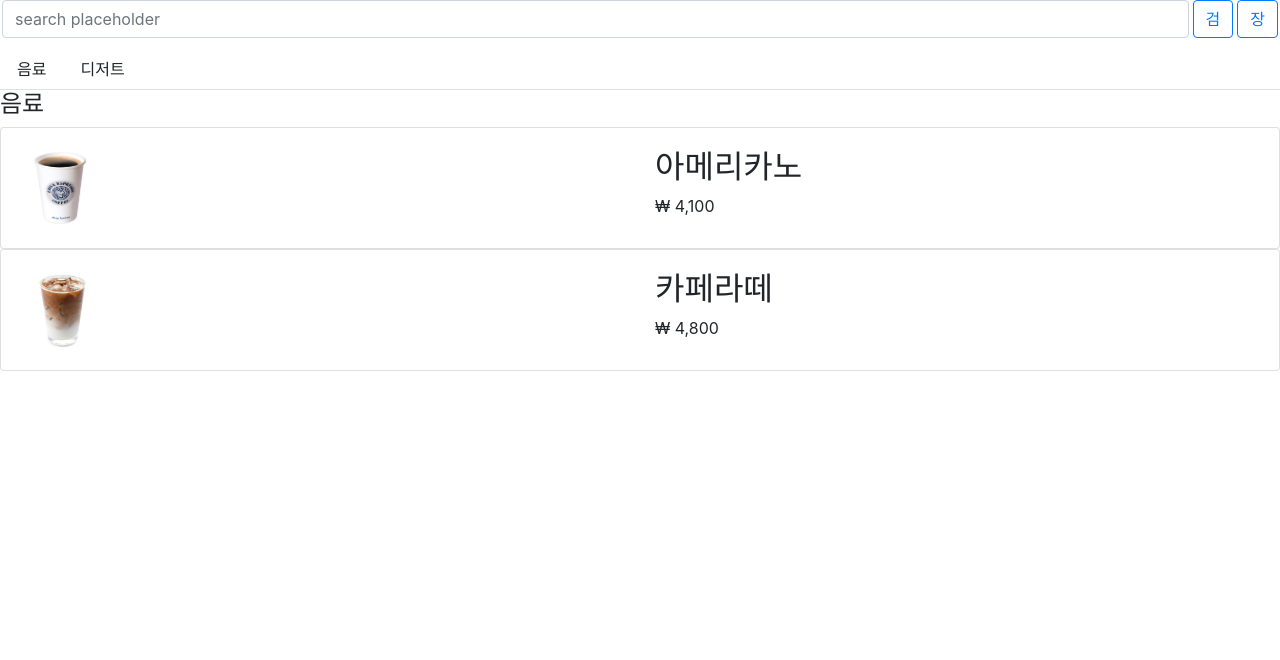
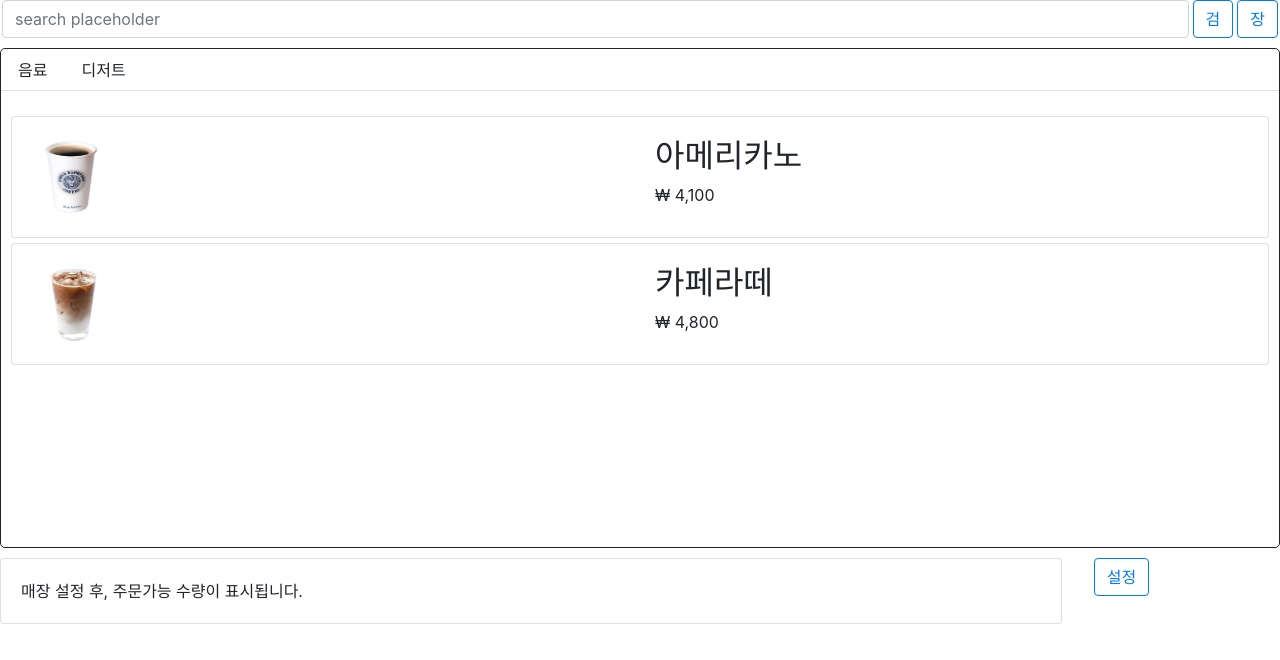
Before and after one commit to where-is-my-cup/Client, a React (Create React App) app: page / in a window 1280 px wide. Shown: the top 660 px of the page. Built offline with nearby package versions, Linux system fonts and the light colour scheme.

Commit message:
completed Search menu realTime

```diff
--- a/package.json
+++ b/package.json
@@ -33,6 +33,7 @@
     "eslint-config-airbnb": "^17.1.0",
     "eslint-plugin-import": "^2.17.2",
     "eslint-plugin-jsx-a11y": "^6.2.1",
-    "eslint-plugin-react": "^7.13.0"
+    "eslint-plugin-react": "^7.13.0",
+    "react-bootstrap": "^1.0.0-beta.8"
   }
 }
--- a/src/components/user/menuListView/IndexView.js
+++ b/src/components/user/menuListView/IndexView.js
@@ -1,13 +1,14 @@
 import React, { Component } from "react";
-import { Input, Button } from "reactstrap";
-import MenuTab from "./MenuTab";
+import { Input, Button, Card, Row, Col } from "reactstrap";
+import MenuTab from "./menuList/MenuTab";
 import "../../../styles/menuListView.css";
 
 export default class IndexView extends Component {
   constructor(props) {
     super(props);
-
+    this.Timeout = undefined;
     this.state = {
+      searchKeyword: "",
       categorys: ["음료", "디저트"],
       menus: [
         {
@@ -34,7 +35,17 @@ export default class IndexView extends Component {
       ]
     };
   }
+  search = keyword => {
+    if (this.Timeout !== undefined) clearTimeout(this.Timeout);
+    let bindThis = this;
+    this.Timeout = setTimeout(function() {
+      bindThis.setState({
+        searchKeyword: keyword
+      });
+    }, 500);
+  };
   render() {
+    console.log(this.state.searchKeyword);
     return (
       <div>
         <div className="IndexView-head">
@@ -42,6 +53,9 @@ export default class IndexView extends Component {
             className="IndexView InputSearch"
             type="search"
             placeholder="search placeholder"
+            onChange={e => {
+              this.search(e.target.value);
+            }}
           />
           <Button outline color="primary" className="IndexView ButtonSearch">
             검
@@ -50,8 +64,26 @@ export default class IndexView extends Component {
             장
           </Button>
         </div>
-        <div>
+
+        <div className="IndexView-body">
           <MenuTab menuState={this.state} />
+        </div>
+
+        <div className="IndexView-foot">
+          <Row>
+            <Col sm="10">
+              <Card body>매장 설정 후, 주문가능 수량이 표시됩니다.</Card>
+            </Col>
+            <Col>
+              <Button
+                outline
+                color="primary"
+                className="IndexView ButtonSearch"
+              >
+                설정
+              </Button>
+            </Col>
+          </Row>
         </div>
       </div>
     );
--- a/src/components/user/menuListView/MenuTab.js
+++ /dev/null
@@ -1,67 +0,0 @@
-import React, { Component } from "react";
-import {
-  TabContent,
-  TabPane,
-  Nav,
-  NavItem,
-  NavLink,
-  Row,
-  Col
-} from "reactstrap";
-import MenuCardTable from "./MenuCardTable";
-
-export default class MenuTab extends Component {
-  constructor(props) {
-    super(props);
-
-    this.state = {
-      activeTab: "1"
-    };
-  }
-  toggle = tab => {
-    if (this.state.activeTab !== tab) {
-      this.setState({
-        activeTab: tab
-      });
-    }
-  };
-  render() {
-    const { categorys, menus } = this.props.menuState;
-    return (
-      <div>
-        {/* 상위 카테고리 탭을 선택하는 부분 케익, 음료 등등 */}
-        <Nav tabs>
-          {categorys.map((category, index) => (
-            <NavItem key={index}>
-              <NavLink
-                onClick={() => {
-                  index++;
-                  this.toggle(index + "");
-                }}
-              >
-                {category}
-              </NavLink>
-            </NavItem>
-          ))}
-        </Nav>
-        {/* 각 카테고리 별 메류 리스트를 보여주는 부분  */}
-        <TabContent activeTab={this.state.activeTab}>
-          {categorys.map((category, index) => (
-            <TabPane tabId={index + 1 + ""} key={index}>
-              <Row>
-                <Col sm="12">
-                  <h4>{category}</h4>
-                  <MenuCardTable
-                    menuList={menus.filter(menu => {
-                      return menu.category === category;
-                    })}
-                  />
-                </Col>
-              </Row>
-            </TabPane>
-          ))}
-        </TabContent>
-      </div>
-    );
-  }
-}
--- a/src/components/user/menuListView/MenuCard.js
+++ b/src/components/user/menuListView/menuList/MenuCard.js
@@ -2,7 +2,7 @@ import React, { Component } from "react";
 import { Image } from "react-bootstrap";
 import { Card, CardTitle, CardText, Row, Col } from "reactstrap";
 import "bootstrap/dist/css/bootstrap.css";
-import "../../../styles/menuListView.css";
+import "../../../../styles/menuListView.css";
 
 export default class MenuCard extends Component {
   render() {
@@ -13,7 +13,7 @@ export default class MenuCard extends Component {
           <Row>
             <Col sm="6">
               <img
-                src={require("../../../../image/" + this.props.menu.imgPath)}
+                src={require("../../../../../image/" + this.props.menu.imgPath)}
                 className="img-circle"
                 width={menuImageSize}
                 height={menuImageSize}
--- a/src/components/user/menuListView/MenuCardTable.js
+++ b/src/components/user/menuListView/menuList/MenuCardTable.js
@@ -6,7 +6,14 @@ export default class MenuCardTable extends Component {
     return (
       <div>
         {this.props.menuList.map((data, index) => (
-          <div key={index}>
+          <div
+            key={index}
+            style={{
+              marginTop: "5px",
+              marginLeft: "10px",
+              marginRight: "10px"
+            }}
+          >
             <MenuCard menu={data} />
           </div>
         ))}
--- /dev/null
+++ b/src/components/user/menuListView/menuList/MenuTab.js
@@ -0,0 +1,98 @@
+import React, { Component } from "react";
+import {
+  TabContent,
+  TabPane,
+  Nav,
+  NavItem,
+  NavLink,
+  Row,
+  Col
+} from "reactstrap";
+import MenuCardTable from "./MenuCardTable";
+
+export default class MenuTab extends Component {
+  constructor(props) {
+    super(props);
+
+    this.state = {
+      activeTab: "1"
+    };
+  }
+  toggle = tab => {
+    if (this.state.activeTab !== tab) {
+      this.setState({
+        activeTab: tab
+      });
+    }
+  };
+  render() {
+    const { categorys, menus, searchKeyword } = this.props.menuState;
+    return (
+      <div>
+        <div
+          style={
+            searchKeyword === "" ? { display: "inline" } : { display: "none" }
+          }
+        >
+          {/* 상위 카테고리 탭을 선택하는 부분 케익, 음료 등등 */}
+          <Nav tabs>
+            {categorys.map((category, index) => (
+              <NavItem key={index}>
+                <NavLink
+                  onClick={() => {
+                    index++;
+                    this.toggle(index + "");
+                  }}
+                >
+                  {category}
+                </NavLink>
+              </NavItem>
+            ))}
+          </Nav>
+
+          {/* 각 카테고리 별 메류 리스트를 보여주는 부분  */}
+          <TabContent
+            activeTab={this.state.activeTab}
+            style={{ marginTop: "20px", border: "5px" }}
+          >
+            {categorys.map((category, index) => (
+              <TabPane tabId={index + 1 + ""} key={index}>
+                <Row>
+                  <Col sm="12">
+                    <MenuCardTable
+                      menuList={menus.filter(menu => {
+                        return menu.category === category;
+                      })}
+                    />
+                  </Col>
+                </Row>
+              </TabPane>
+            ))}
+          </TabContent>
+        </div>
+        <div
+          style={
+            searchKeyword === "" ? { display: "none" } : { display: "inline" }
+          }
+        >
+          <TabContent
+            activeTab={this.state.activeTab}
+            style={{ marginTop: "20px", border: "5px" }}
+          >
+            <TabPane tabId={"1"}>
+              <Row>
+                <Col sm="12">
+                  <MenuCardTable
+                    menuList={menus.filter(menu => {
+                      return menu.name.includes(searchKeyword);
+                    })}
+                  />
+                </Col>
+              </Row>
+            </TabPane>
+          </TabContent>
+        </div>
+      </div>
+    );
+  }
+}
--- a/src/styles/menuListView.css
+++ b/src/styles/menuListView.css
@@ -6,9 +6,11 @@
   display: flex;
   margin-bottom: 10px;
 }
-.InputSearch {
+.IndexView-body {
+  border-radius: 5px;
+  border: 1px solid;
+  height: 500px;
 }
-.ButtonSearch {
+.IndexView-foot {
+  margin-top: 10px;
 }
-.ButtonPocket {
-}
```
